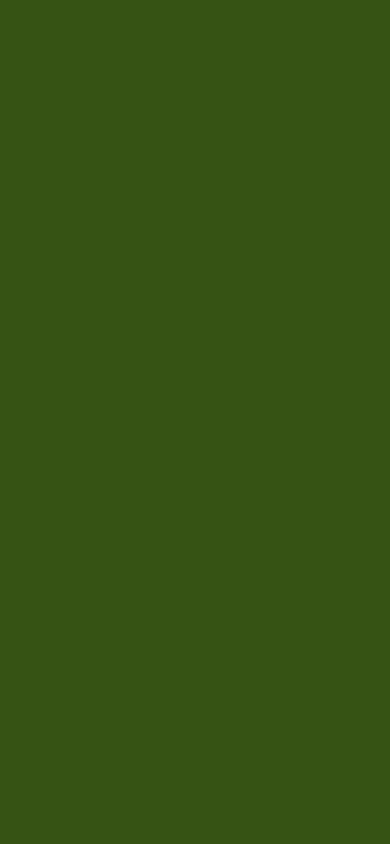
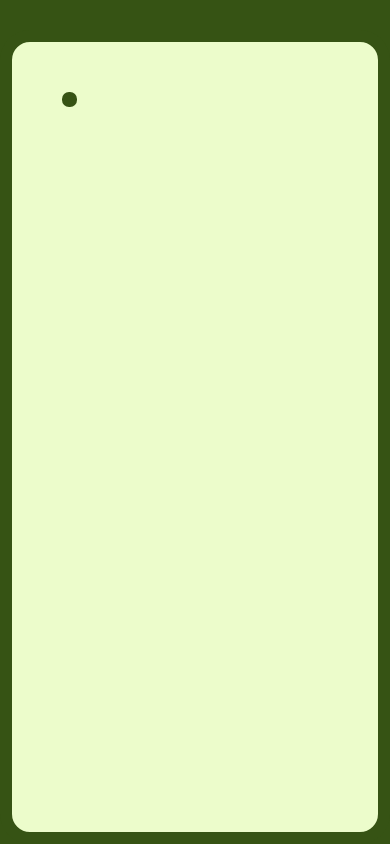
Before and after one commit to ambjn/SlitherQuest, a React Native app: screen / in a window 390 px wide. Built offline with nearby package versions, Linux system fonts and the light colour scheme.

Commit message:
updated with Snake component, would further be working on moving the snake

```diff
--- a/src/components/Game.tsx
+++ b/src/components/Game.tsx
@@ -1,9 +1,10 @@
-import { StyleSheet, SafeAreaView } from "react-native";
+import { StyleSheet, SafeAreaView, View } from "react-native";
 import React, { useState } from "react";
 import { Colors } from "../styles/colors";
 import { PanGestureHandler } from "react-native-gesture-handler";
 import { Direction, GestureEventType } from "../types/GestureEventType";
 import { Coordinate } from "../types/GestureEventType";
+import Snake from "./Snake";
 
 const SNAKE_INITIAL_POSITION = [{ x: 5, y: 5 }];
 const FOOD_INITIAL_POSITION = { x: 5, y: 20 };
@@ -45,7 +46,11 @@ const Game = (): JSX.Element => {
   };
   return (
     <PanGestureHandler onGestureEvent={handleGesture}>
-      <SafeAreaView style={styles.container}></SafeAreaView>
+      <SafeAreaView style={styles.container}>
+        <View style={styles.boundaries}>
+          <Snake snake={snake} />
+        </View>
+      </SafeAreaView>
     </PanGestureHandler>
   );
 };
@@ -55,5 +60,13 @@ const styles = StyleSheet.create({
     flex: 1,
     backgroundColor: Colors.primary,
   },
+  boundaries: {
+    flex: 1,
+    borderColor: Colors.primary,
+    borderWidth: 12,
+    borderRadius: 30,
+    marginTop:30,
+    backgroundColor: Colors.background,
+  },
 });
 export default Game;
```
